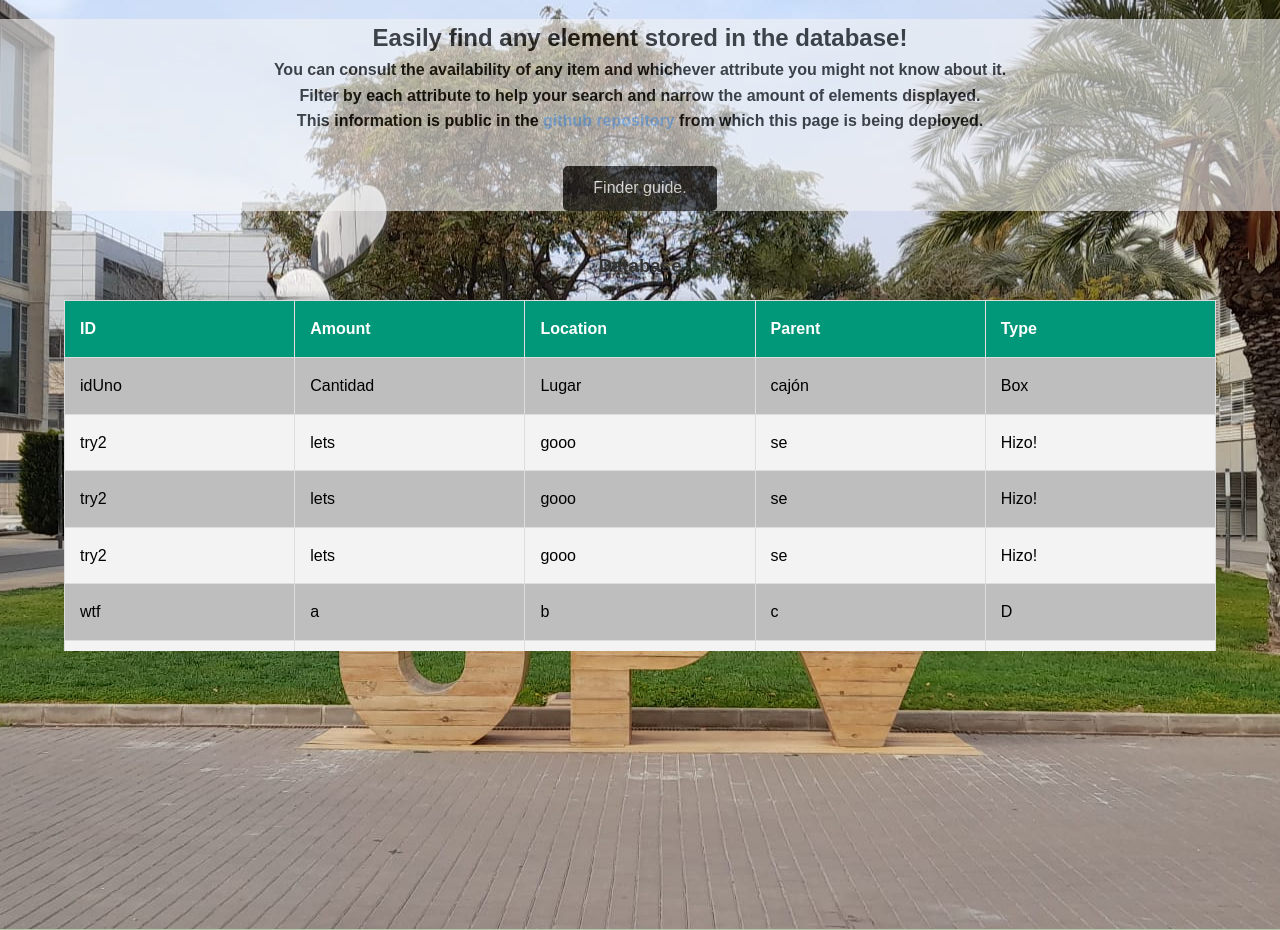
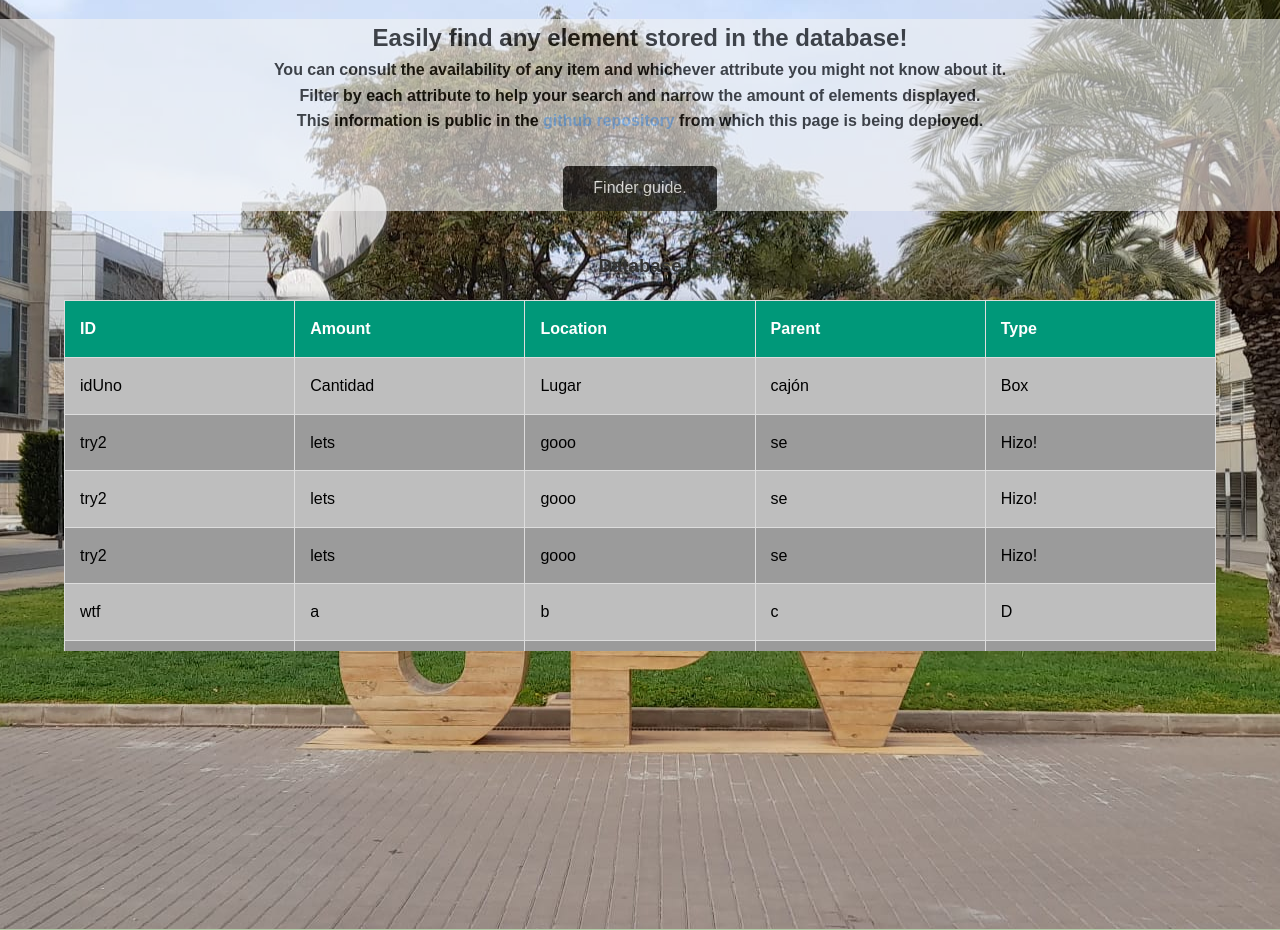
Before and after one commit to NadalBQ/inventory_management_app, a Flask app: page /finder in a window 1280 px wide. Shown: the part 118-1048 px from the top of the page. Run offline with Flask 3, Linux system fonts and the light colour scheme.

Commit message:
changed background of table rows

```diff
--- a/static/style.css
+++ b/static/style.css
@@ -490,7 +490,7 @@ h1 {
 }
 
 .scalable-table tbody tr:nth-child(even) {
-    background-color: #f3f3f3;
+    background-color: #9b9b9b;
 }
 
 .scalable-table tbody tr:nth-child(odd) {
```
